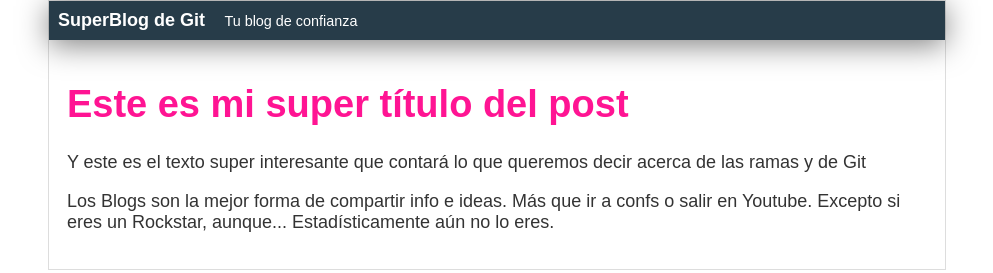
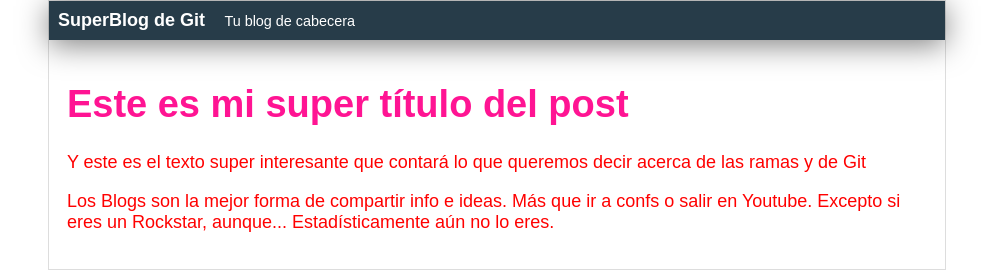
Before and after one commit to Kidthedesigner/Hyperblogv2, a plain HTML site: page index.html in a window 1280 px wide. Shown: the whole page, without its empty margins (143-1136 px from the left). Drawn offline with Linux system fonts and the light colour scheme.

Commit message:
cambie la cabecera y el color del texto

```diff
--- a/css/style.css
+++ b/css/style.css
@@ -8,7 +8,7 @@
 html, body {
     padding: 0;
     margin: 0;
-    color: #333;
+    color: red;
     font-family: Arial, Helvetica, sans-serif;
     text-align: center;
 }
--- a/index.html
+++ b/index.html
@@ -9,7 +9,7 @@
 <body>
     <div id="container">
          <div id="cabecera">
-             SuperBlog de Git <span id="tagline">Tu blog de confianza</span>
+             SuperBlog de Git <span id="tagline">Tu blog de cabecera</span>
          </div>
         <div id="post">
             <h1>Este es mi super título del post</h1>
```
